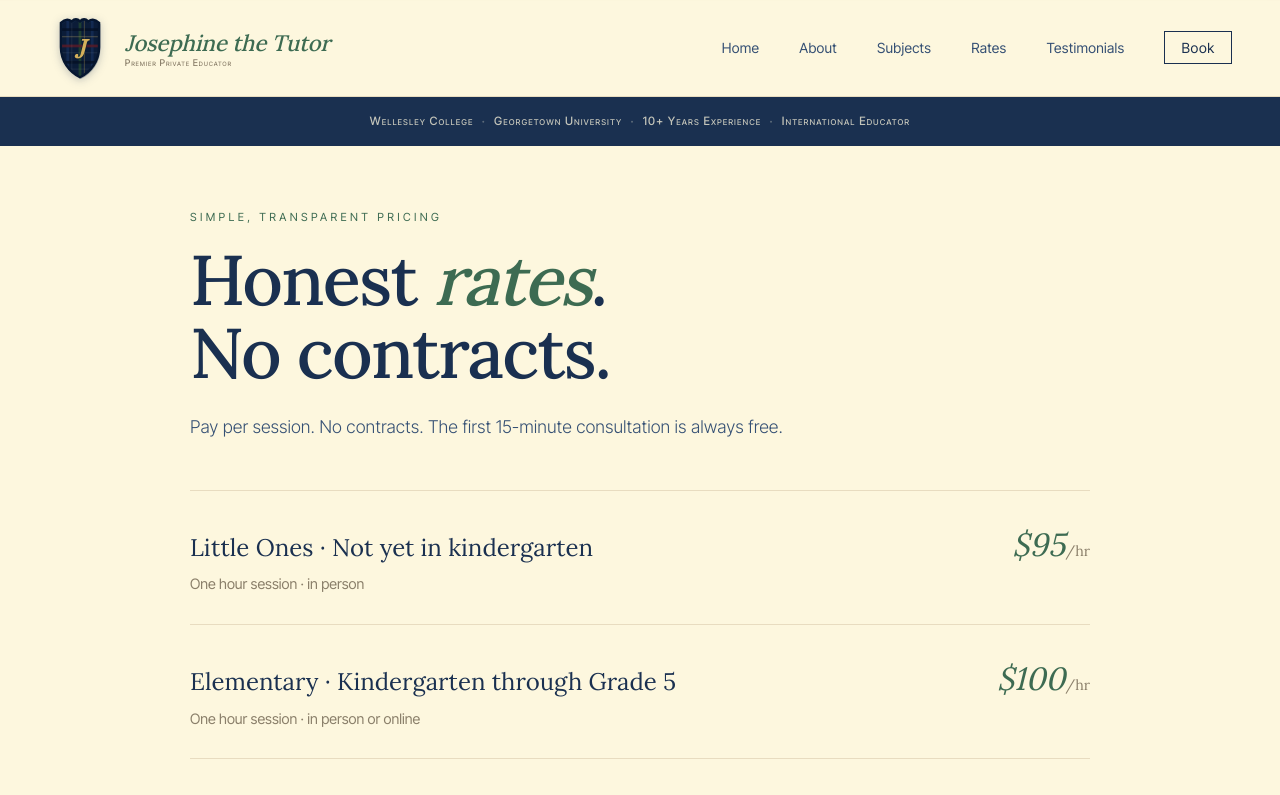
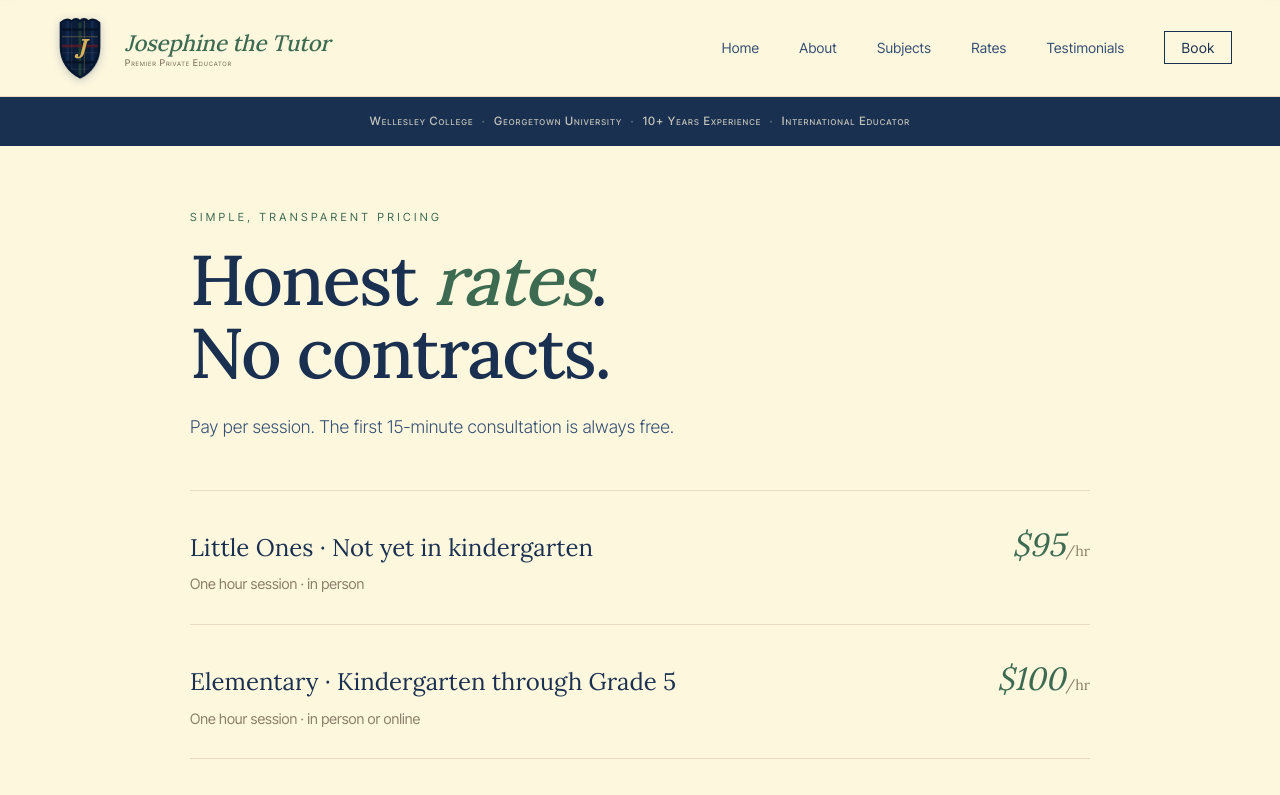
Before and after one commit to patrickparagas1/josephine-tutoring, a Next.js app: page /rates in a window 1280 px wide. Shown: the top 795 px of the page. Built offline with nearby package versions, Linux system fonts and the light colour scheme.

Commit message:
Remove redundant 'No contracts' from rates intro

```diff
--- a/components/Rates.tsx
+++ b/components/Rates.tsx
@@ -9,7 +9,7 @@ export default function Rates() {
           No contracts.
         </h2>
         <p className="rates-intro">
-          Pay per session. No contracts. The first 15-minute consultation is always free.
+          Pay per session. The first 15-minute consultation is always free.
         </p>
 
         <div className="rate-row">
```
